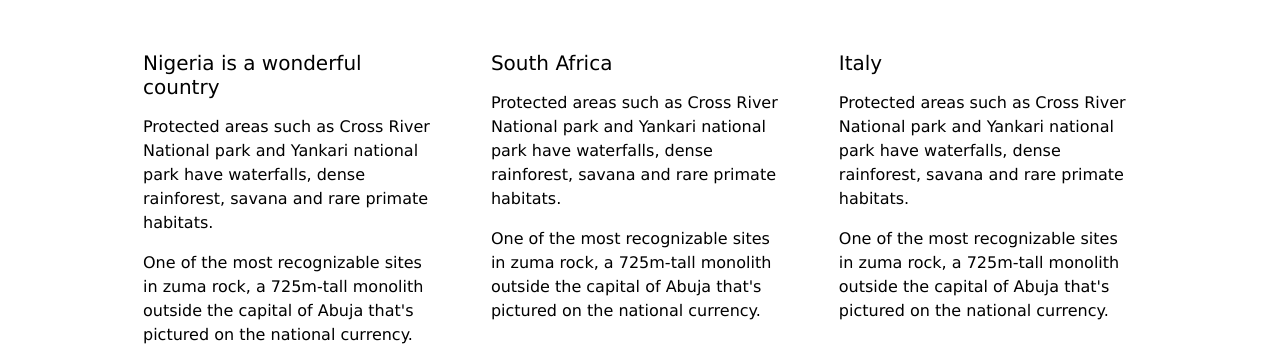
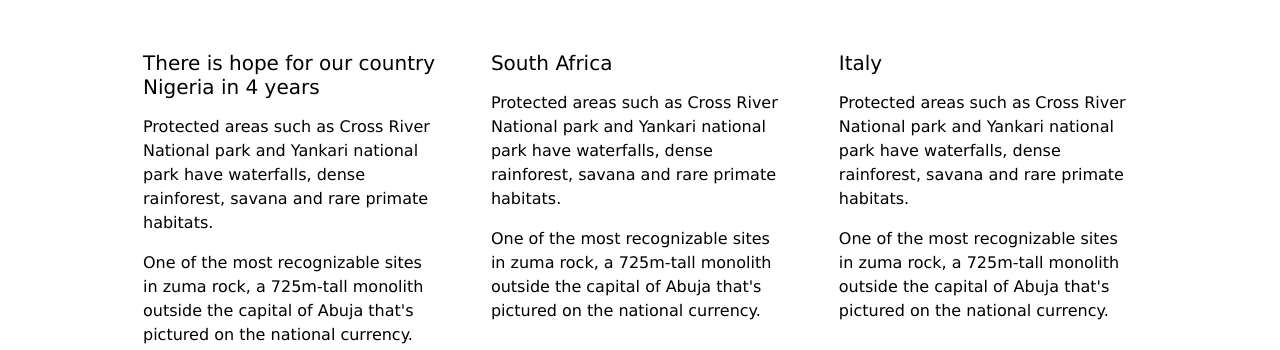
Before and after one commit to Okoyesf/FRANCISBLAISE-WEB, a plain HTML site: page index.html in a window 1280 px wide. Shown: the part 732-1082 px from the top of the page. Drawn offline with Linux system fonts and the light colour scheme.

Commit message:
this is my second change on github

```diff
--- a/index.html
+++ b/index.html
@@ -89,7 +89,7 @@
 
             <img class="img"  src="/assets/image/download.jpg" alt="brain">
 
-            <h2>Nigeria is a wonderful country</h2>
+            <h2>There is hope for our country Nigeria in 4 years</h2>
 
             <p>
 
```
